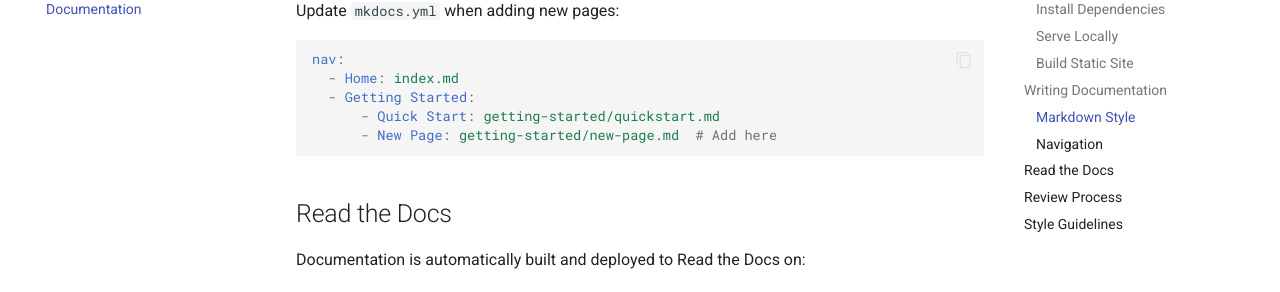
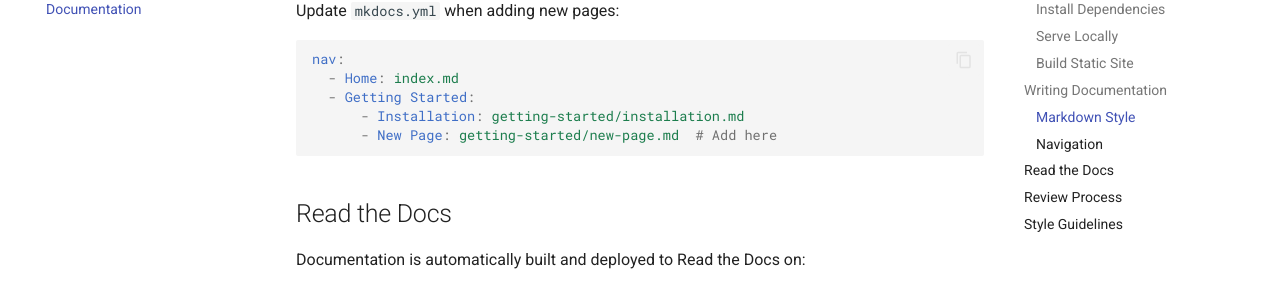
Before and after one commit to CuriousLearner/django-keel, an MkDocs documentation site: the page built from docs/contributing/documentation.md, in a window 1280 px wide and 900 px high, scrolled down 1763 px. Shown: the part 153-445 px from the top of the window. Built offline with MkDocs 1.6.1 and Material for MkDocs 9.7.7, drawn with Linux system fonts in a browser that asks for light colours; comment, search, counter and statistics services are not loaded; the version menu is left out.

Commit message:
docs: repoint README links off the deleted quickstart page
PR #90 deleted docs/getting-started/quickstart.md but README.md still linked to its readthedocs URL, so the Documentation job's link checker 404s on main. Point that link at the first-project page (the actual user walkthrough) and fix the stale example nav in the contributing guide. Unbreaks the Documentation job on main.

````diff
--- a/docs/contributing/documentation.md
+++ b/docs/contributing/documentation.md
@@ -87,7 +87,7 @@
 nav:
   - Home: index.md
   - Getting Started:
-      - Quick Start: getting-started/quickstart.md
+      - Installation: getting-started/installation.md
       - New Page: getting-started/new-page.md  # Add here
 ```
 
````
Also changed, not shown: README.md (+1 -1 lines).
